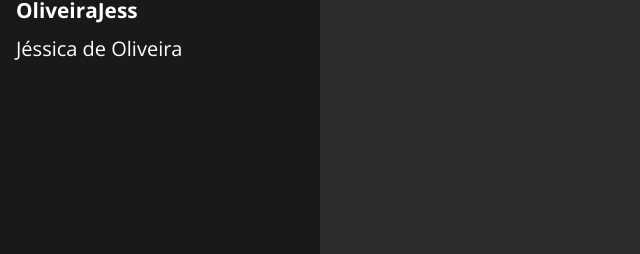
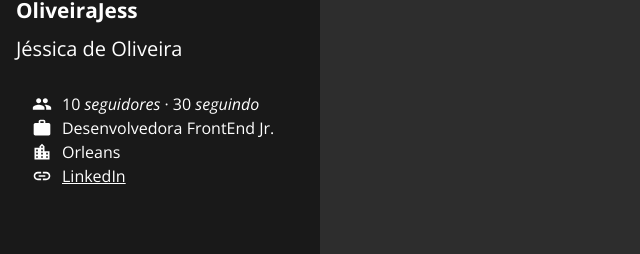
Before and after one commit to OliveiraJess/projeto-api-github, a React (Create React App) app: page /repositories in a window 1280 px wide. Shown: the part 214-468 px from the top of the page, without its empty margins (0-640 px from the left). Built offline with nearby package versions, Linux system fonts and the light colour scheme.

Commit message:
dados do usuario, data

```diff
--- a/src/pages/RepositoriesPage/Profile/index.js
+++ b/src/pages/RepositoriesPage/Profile/index.js
@@ -1,5 +1,6 @@
 import React from "react";
-import { Container, Header, Avatar, Login, Name } from './styles'
+import { MdGroup, MdLocationCity, MdWork, MdLink } from 'react-icons/md';
+import { Container, Header, Avatar, Login, Name, Inner, Data } from './styles';
 
 const Profile = () => (
     <Container>
@@ -8,6 +9,15 @@
             <Login>OliveiraJess</Login>
             <Name>Jéssica de Oliveira</Name>
         </Header>
+        <Inner>
+            <Data><MdGroup size={20} />10&nbsp;<i>seguidores</i>&nbsp;&middot;&nbsp;30&nbsp;<i>seguindo</i></Data>
+            <Data><MdWork size={20} />Desenvolvedora FrontEnd Jr.</Data>
+            <Data><MdLocationCity size={20} />Orleans</Data>
+            <Data>
+                <MdLink size={20} />
+                <a href='https://www.linkedin.com/in/jessica-de-oliveira/'>LinkedIn</a>
+            </Data>
+        </Inner>
     </Container>
 );
 
--- a/src/pages/RepositoriesPage/Profile/styles.js
+++ b/src/pages/RepositoriesPage/Profile/styles.js
@@ -41,3 +41,21 @@
     display: none;
 }
 `;
+
+export const Inner = styled.div`
+padding: 1rem;
+
+@media screen and (max-width: ${(props) => props.theme.breakpoints.md}) {
+    display: none;
+}
+`;
+
+export const Data = styled.p`
+align-items: center;
+display: flex;
+line-height: 1.5;
+
+svg {
+    margin-right: 10px;
+}
+`;
```
